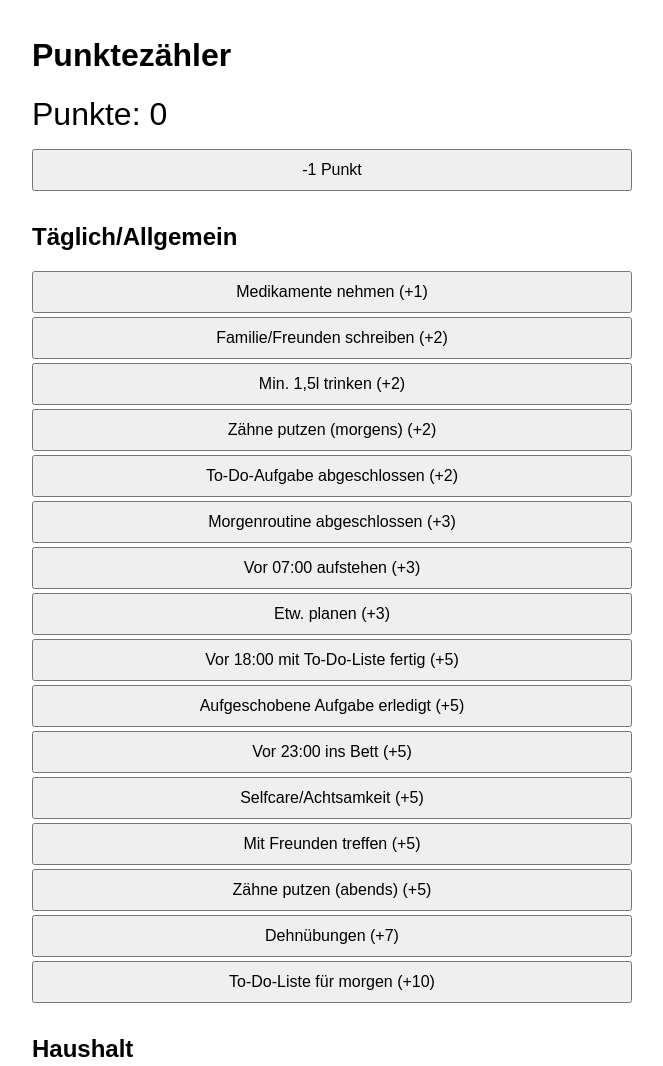
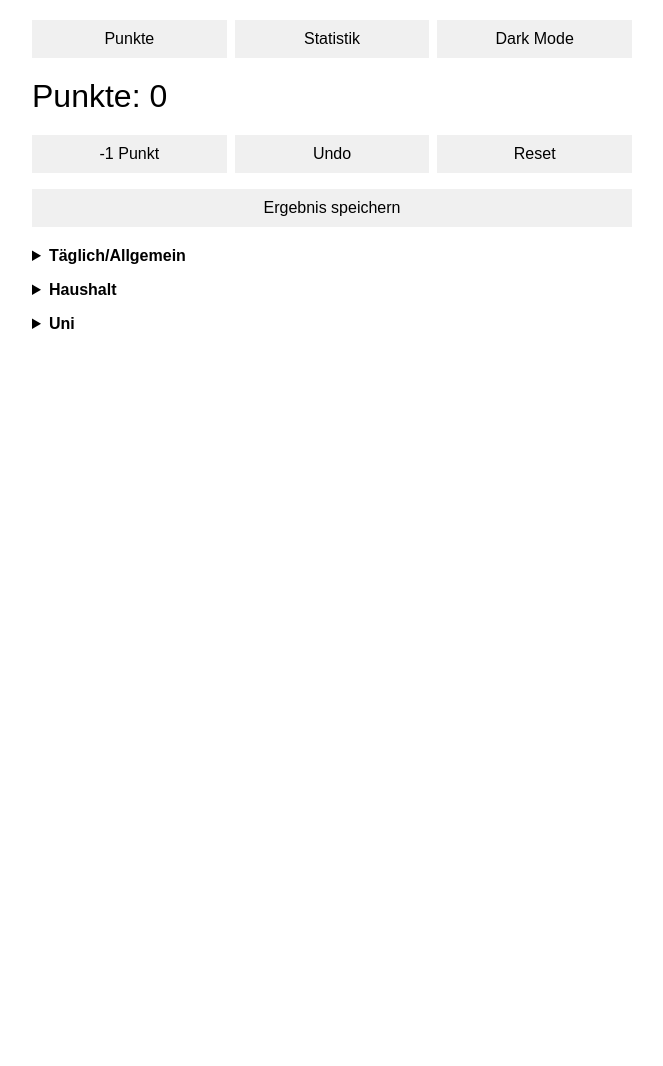
Before and after one commit to JJonahJohnson/Punkte, a plain HTML site: page index.html in a window 1280 px wide. Shown: the top 1066 px of the page, without its empty margins (308-971 px from the left). After the commit the page ends 800 px from the top, so only its background shows below. Drawn offline with nearby package versions, Linux system fonts and the light colour scheme.

Commit message:
Update index.html

```diff
--- a/index.html
+++ b/index.html
@@ -5,92 +5,145 @@
   <meta name="viewport" content="width=device-width, initial-scale=1.0"/>
   <title>Punktezähler</title>
   <style>
+    :root {
+      --bg-color: #ffffff;
+      --text-color: #000000;
+      --button-bg: #f0f0f0;
+    }
+    body.dark {
+      --bg-color: #121212;
+      --text-color: #ffffff;
+      --button-bg: #333333;
+    }
     body {
       font-family: sans-serif;
+      background-color: var(--bg-color);
+      color: var(--text-color);
+      margin: 0;
+      padding: 1rem;
       max-width: 600px;
       margin: auto;
-      padding: 1rem;
-    }
-    h2 {
-      margin-top: 2rem;
     }
     button {
-      display: block;
+      background-color: var(--button-bg);
+      border: none;
+      padding: 10px;
+      margin: 4px 0;
       width: 100%;
-      margin: 4px 0;
-      padding: 10px;
       font-size: 16px;
+      color: var(--text-color);
     }
     #counter {
       font-size: 2rem;
       margin-bottom: 1rem;
     }
-    ul {
-      padding-left: 20px;
+    details summary {
+      cursor: pointer;
+      font-weight: bold;
+      margin-top: 1rem;
+    }
+    #top-buttons {
+      display: flex;
+      flex-wrap: wrap;
+      gap: 0.5rem;
+      margin-bottom: 1rem;
+    }
+    #top-buttons button {
+      flex: 1;
+      min-width: 30%;
+    }
+    .tab {
+      display: none;
+    }
+    .tab.active {
+      display: block;
+    }
+    .tabs-nav button {
+      flex: 1;
+    }
+    .tabs-nav {
+      display: flex;
+      margin-bottom: 1rem;
+      gap: 0.5rem;
+    }
+    canvas {
+      width: 100% !important;
+      height: auto !important;
     }
   </style>
 </head>
 <body>
-  <h1>Punktezähler</h1>
-  <div id="counter">Punkte: 0</div>
-  <button onclick="changePoints(-1)">-1 Punkt</button>
-  <h2>Täglich/Allgemein</h2>
-  <button onclick="changePoints(1)">Medikamente nehmen (+1)</button>
-  <button onclick="changePoints(2)">Familie/Freunden schreiben (+2)</button>
-  <button onclick="changePoints(2)">Min. 1,5l trinken (+2)</button>
-  <button onclick="changePoints(2)">Zähne putzen (morgens) (+2)</button>
-  <button onclick="changePoints(2)">To-Do-Aufgabe abgeschlossen (+2)</button>
-  <button onclick="changePoints(3)">Morgenroutine abgeschlossen (+3)</button>
-  <button onclick="changePoints(3)">Vor 07:00 aufstehen (+3)</button>
-  <button onclick="changePoints(3)">Etw. planen (+3)</button>
-  <button onclick="changePoints(5)">Vor 18:00 mit To-Do-Liste fertig (+5)</button>
-  <button onclick="changePoints(5)">Aufgeschobene Aufgabe erledigt (+5)</button>
-  <button onclick="changePoints(5)">Vor 23:00 ins Bett (+5)</button>
-  <button onclick="changePoints(5)">Selfcare/Achtsamkeit (+5)</button>
-  <button onclick="changePoints(5)">Mit Freunden treffen (+5)</button>
-  <button onclick="changePoints(5)">Zähne putzen (abends) (+5)</button>
-  <button onclick="changePoints(7)">Dehnübungen (+7)</button>
-  <button onclick="changePoints(10)">To-Do-Liste für morgen (+10)</button>
+  <div class="tabs-nav">
+    <button onclick="switchTab('main')">Punkte</button>
+    <button onclick="switchTab('stats')">Statistik</button>
+    <button onclick="toggleDarkMode()">Dark Mode</button>
+  </div>
+  <div class="tab active" id="main">
+    <div id="counter">Punkte: 0</div>
+    <div id="top-buttons">
+      <button onclick="changePoints(-1)">-1 Punkt</button>
+      <button onclick="undoLast()">Undo</button>
+      <button onclick="resetPoints()">Reset</button>
+      <button onclick="saveResult()">Ergebnis speichern</button>
+    </div>
+    <div id="categories"></div>
+    <ul id="history"></ul>
+  </div>
+  <div class="tab" id="stats">
+    <canvas id="weekChart"></canvas>
+    <canvas id="monthChart"></canvas>
+  </div>
 
-  <h2>Haushalt</h2>
-  <button onclick="changePoints(1)">Bett machen (+1)</button>
-  <button onclick="changePoints(1)">Geschirrspüler ausräumen (+1)</button>
-  <button onclick="changePoints(1)">Aufräumen (pro Raum) (+1)</button>
-  <button onclick="changePoints(1)">Um Robi kümmern (+1)</button>
-  <button onclick="changePoints(1)">Staubwischen (+1)</button>
-  <button onclick="changePoints(2)">Einkaufen (+2)</button>
-  <button onclick="changePoints(3)">Wischen (+3)</button>
-  <button onclick="changePoints(3)">Müll runterbringen (+3)</button>
-  <button onclick="changePoints(3)">Abrechnung machen (+3)</button>
-  <button onclick="changePoints(4)">Kochen/Backen (+4)</button>
-  <button onclick="changePoints(5)">Fenster putzen (+5)</button>
-  <button onclick="changePoints(5)">Zettel sortieren/abheften (+5)</button>
+  <script src="https://cdn.jsdelivr.net/npm/chart.js"></script>
+  <script>
+    const data = {
+      "Täglich/Allgemein": [
+        ["Medikamente nehmen", 1], ["Familie/Freunden schreiben", 2],
+        ["Min. 1,5l trinken", 2], ["Zähne putzen (morgens)", 2],
+        ["To-Do-Aufgabe abgeschlossen", 2], ["Morgenroutine abgeschlossen", 3],
+        ["Vor 07:00 aufstehen", 3], ["Etw. planen", 3],
+        ["Vor 18:00 mit To-Do-Liste fertig", 5], ["Aufgeschobene Aufgabe erledigt", 5],
+        ["Vor 23:00 ins Bett", 5], ["Selfcare/Achtsamkeit", 5],
+        ["Mit Freunden treffen", 5], ["Zähne putzen (abends)", 5],
+        ["Dehnübungen", 7], ["To-Do-Liste für morgen", 10]
+      ],
+      "Haushalt": [
+        ["Bett machen", 1], ["Geschirrspüler ausräumen", 1], ["Aufräumen (pro Raum)", 1],
+        ["Um Robi kümmern", 1], ["Staubwischen", 1], ["Einkaufen", 2],
+        ["Wischen", 3], ["Müll runterbringen", 3], ["Abrechnung machen", 3],
+        ["Kochen/Backen", 4], ["Fenster putzen", 5], ["Zettel sortieren/abheften", 5]
+      ],
+      "Uni": [
+        ["Mit Öffis zur Uni", 1], ["iPad morgens geladen", 1],
+        ["Arbeiten (30min)", 2], ["Vorlesung besuchen", 8]
+      ]
+    };
 
-  <h2>Uni</h2>
-  <button onclick="changePoints(1)">Mit Öffis zur Uni (+1)</button>
-  <button onclick="changePoints(1)">iPad morgens geladen (+1)</button>
-  <button onclick="changePoints(2)">Arbeiten (30min) (+2)</button>
-  <button onclick="changePoints(8)">Vorlesung besuchen (+8)</button>
-
-  <h2>Funktionen</h2>
-  <button onclick="resetPoints()">Reset</button>
-  <button onclick="saveResult()">Ergebnis speichern</button>
-  <ul id="history"></ul>
-
-  <script>
     let points = parseInt(localStorage.getItem("points") || "0");
     let history = JSON.parse(localStorage.getItem("history") || "[]");
+    let log = JSON.parse(localStorage.getItem("log") || "[]");
     const counter = document.getElementById("counter");
     const historyList = document.getElementById("history");
+    const catContainer = document.getElementById("categories");
 
     function updateDisplay() {
       counter.textContent = "Punkte: " + points;
       historyList.innerHTML = history.map(entry => "<li>" + entry + "</li>").join("");
     }
 
-    function changePoints(val) {
+    function changePoints(val, name = null) {
       points += val;
       localStorage.setItem("points", points);
+      if (name) log.push({ date: new Date(), name, val });
+      localStorage.setItem("log", JSON.stringify(log));
+      updateDisplay();
+    }
+
+    function undoLast() {
+      const last = log.pop();
+      if (last) points -= last.val;
+      localStorage.setItem("points", points);
+      localStorage.setItem("log", JSON.stringify(log));
       updateDisplay();
     }
 
@@ -107,7 +160,62 @@
       updateDisplay();
     }
 
+    function renderButtons() {
+      for (const [title, items] of Object.entries(data)) {
+        const detail = document.createElement("details");
+        const summary = document.createElement("summary");
+        summary.textContent = title;
+        detail.appendChild(summary);
+        items.forEach(([name, val]) => {
+          const btn = document.createElement("button");
+          btn.textContent = `${name} (+${val})`;
+          btn.onclick = () => changePoints(val, name);
+          detail.appendChild(btn);
+        });
+        catContainer.appendChild(detail);
+      }
+    }
+
+    function switchTab(id) {
+      document.querySelectorAll(".tab").forEach(t => t.classList.remove("active"));
+      document.getElementById(id).classList.add("active");
+    }
+
+    function toggleDarkMode() {
+      document.body.classList.toggle("dark");
+    }
+
+    function renderCharts() {
+      const logData = log.map(e => ({ date: new Date(e.date), val: e.val }));
+      const days = {};
+      const months = {};
+      logData.forEach(e => {
+        const d = e.date.toISOString().split("T")[0];
+        const m = d.slice(0, 7);
+        days[d] = (days[d] || 0) + e.val;
+        months[m] = (months[m] || 0) + e.val;
+      });
+
+      new Chart(document.getElementById("weekChart"), {
+        type: "bar",
+        data: {
+          labels: Object.keys(days),
+          datasets: [{ label: "Tagespunkte", data: Object.values(days) }]
+        }
+      });
+
+      new Chart(document.getElementById("monthChart"), {
+        type: "bar",
+        data: {
+          labels: Object.keys(months),
+          datasets: [{ label: "Monatspunkte", data: Object.values(months) }]
+        }
+      });
+    }
+
+    renderButtons();
     updateDisplay();
+    renderCharts();
   </script>
 </body>
 </html>
```
